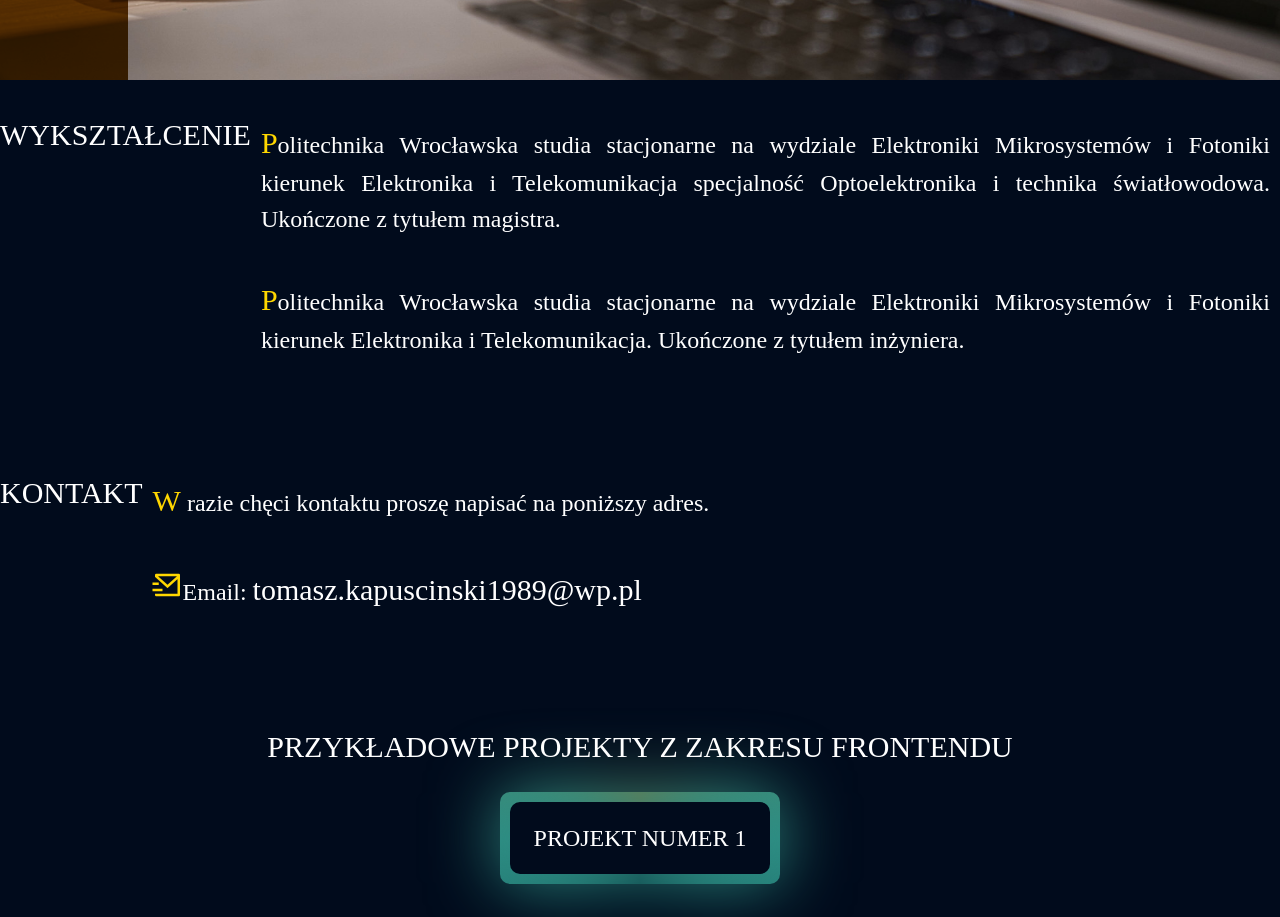
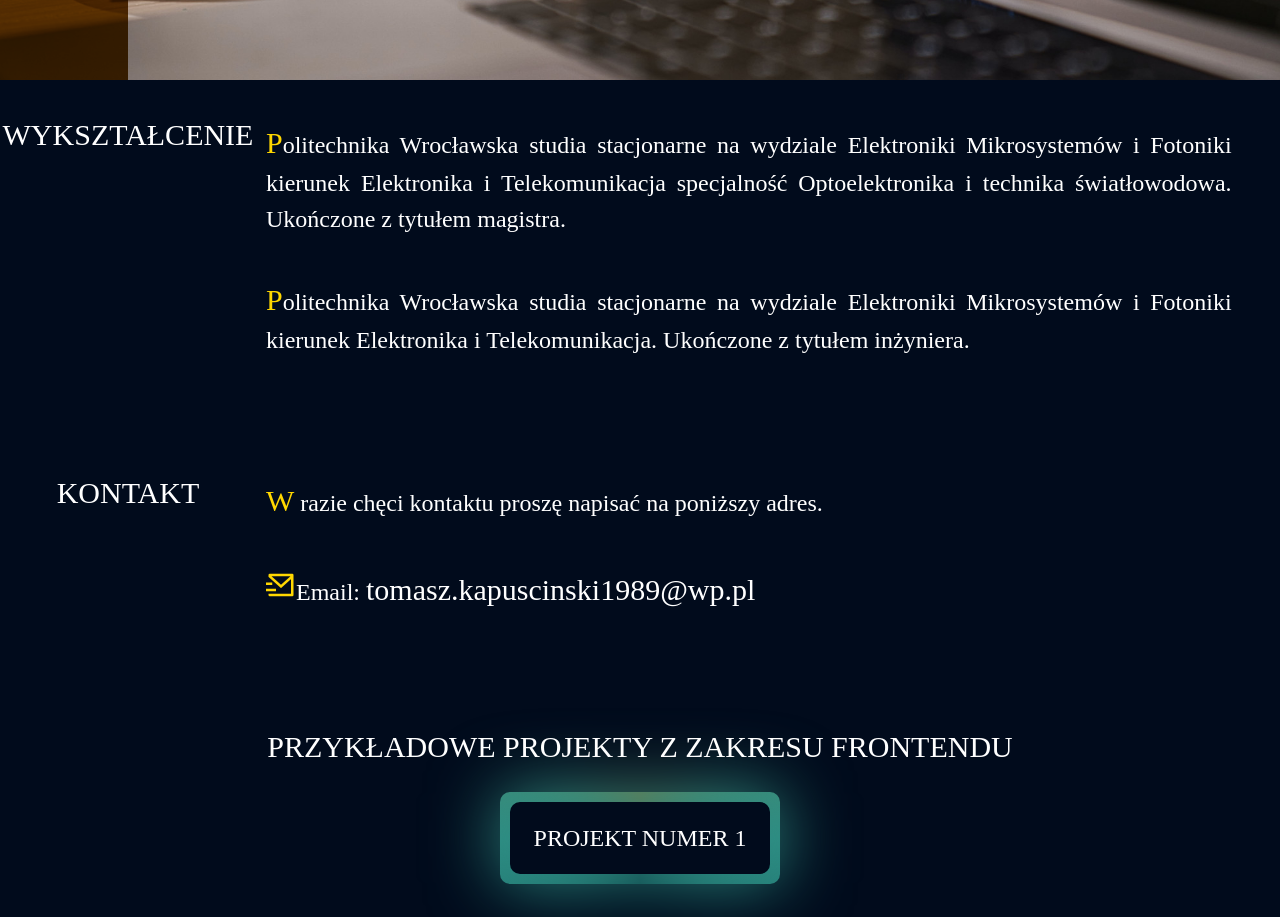
Before and after one commit to Tomaszkapuscinski1989/Tomaszkapuscinski1989.github.io, a plain HTML site: page index.html in a window 1280 px wide. Shown: the part 814-1731 px from the top of the page. Drawn offline with nearby package versions, Linux system fonts and the light colour scheme.

Commit message:
Update style.css

```diff
--- a/css/style.css
+++ b/css/style.css
@@ -232,12 +232,12 @@ header h1 {
     color: var(--text-color3);
     text-transform: uppercase;
     text-align: center;
-    flex-basis: 10%;
+    flex-basis: 20%;
 
 
 }
 #wyk div, #kon div{
-    flex-basis: 87%;
+    flex-basis: 77%;
 }
 #wyk p {
     font-size: clamp(14px, 2vw, 24px);
```
